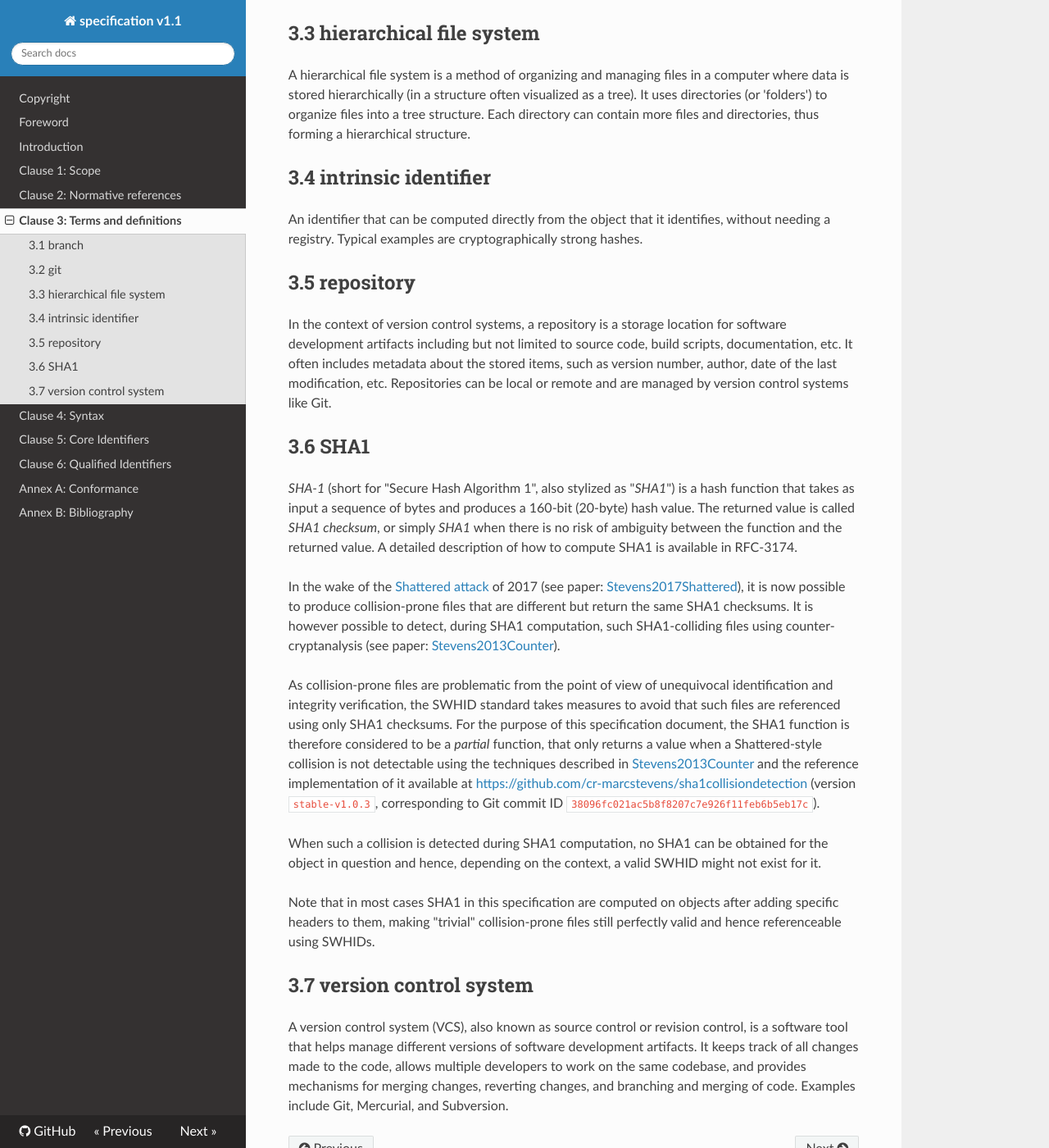
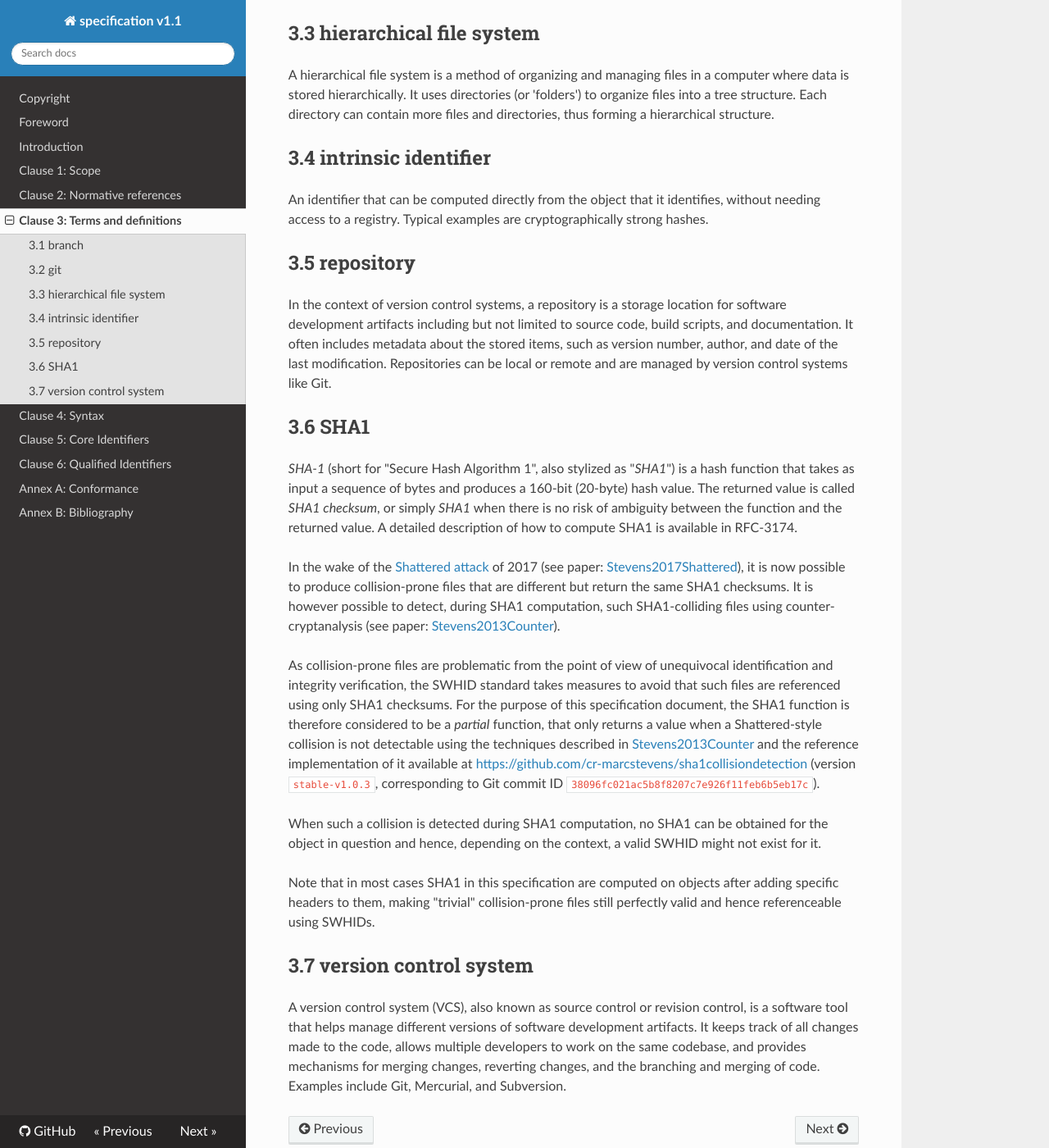
Before and after one commit to swhid/specification, an MkDocs documentation site: the page built from Chapters/3.Terms_and_definitions.md, in a window 1280 px wide and 1400 px high, scrolled down 704 px. Shown: the whole window at 82% size. Built offline with MkDocs 1.6.1, drawn with Linux system fonts in a browser that asks for light colours; nearby versions of some CDN libraries.

Commit message:
copy-edits

```diff
--- a/Chapters/3.Terms_and_definitions.md
+++ b/Chapters/3.Terms_and_definitions.md
@@ -21,15 +21,15 @@ Git is a distributed version control system created by Linus Torvalds in 2005. I
 
 ## 3.3 hierarchical file system
 
-A hierarchical file system is a method of organizing and managing files in a computer where data is stored hierarchically (in a structure often visualized as a tree). It uses directories (or 'folders') to organize files into a tree structure. Each directory can contain more files and directories, thus forming a hierarchical structure.
+A hierarchical file system is a method of organizing and managing files in a computer where data is stored hierarchically. It uses directories (or 'folders') to organize files into a tree structure. Each directory can contain more files and directories, thus forming a hierarchical structure.
 
 ## 3.4 intrinsic identifier
 
-An identifier that can be computed directly from the object that it identifies, without needing a registry. Typical examples are cryptographically strong hashes.
+An identifier that can be computed directly from the object that it identifies, without needing access to a registry. Typical examples are cryptographically strong hashes.
 
 ## 3.5 repository
 
-In the context of version control systems, a repository is a storage location for software development artifacts including but not limited to source code, build scripts, documentation, etc. It often includes metadata about the stored items, such as version number, author, date of the last modification, etc. Repositories can be local or remote and are managed by version control systems like Git.
+In the context of version control systems, a repository is a storage location for software development artifacts including but not limited to source code, build scripts, and documentation. It often includes metadata about the stored items, such as version number, author, and date of the last modification. Repositories can be local or remote and are managed by version control systems like Git.
 
 ## 3.6 SHA1
 
@@ -49,4 +49,4 @@ Note that in most cases SHA1 in this specification are computed on objects after
 
 ## 3.7 version control system
 
-A version control system (VCS), also known as source control or revision control, is a software tool that helps manage different versions of software development artifacts. It keeps track of all changes made to the code, allows multiple developers to work on the same codebase, and provides mechanisms for merging changes, reverting changes, and branching and merging of code. Examples include Git, Mercurial, and Subversion.
+A version control system (VCS), also known as source control or revision control, is a software tool that helps manage different versions of software development artifacts. It keeps track of all changes made to the code, allows multiple developers to work on the same codebase, and provides mechanisms for merging changes, reverting changes, and the branching and merging of code. Examples include Git, Mercurial, and Subversion.
```
